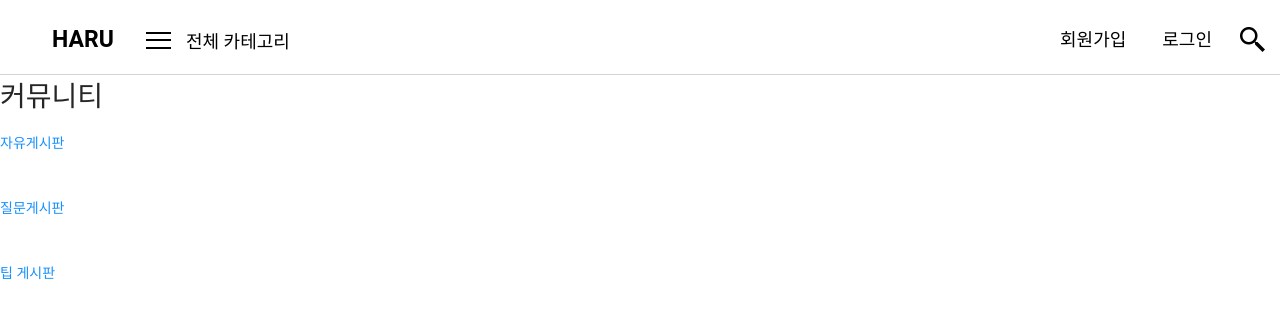
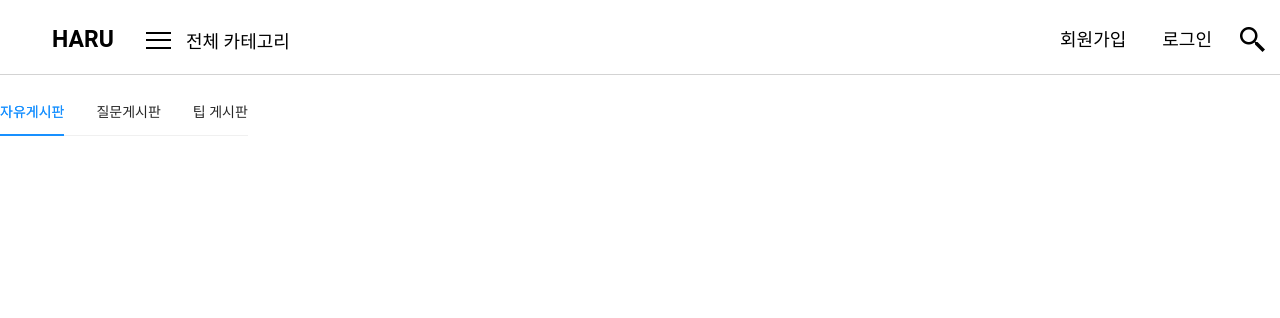
Before and after one commit to gyehwan24/Jaks1m_front, a React (Create React App) app: page /community in a window 1280 px wide. Shown: the top 318 px of the page. Built offline with nearby package versions, Linux system fonts and the light colour scheme.

Commit message:
develop community

```diff
--- a/src/components/BoardList.js
+++ b/src/components/BoardList.js
@@ -1,13 +1,34 @@
 import { useEffect, useState } from "react";
 import { useDispatch } from "react-redux";
 import { getCommunity } from "../_actions/community";
-import { Link } from "react-router-dom";
+import { Link, useNavigate } from "react-router-dom";
 import { Avatar, List } from "antd";
-
-function BoardList() {
+import { Pagination } from "antd";
+import { Tabs } from "antd";
+const { TabPane } = Tabs;
+function BoardList(props) {
   const dispatch = useDispatch();
-  let board_type = new URL(window.location.href).searchParams.get("category");
+  const navigate = useNavigate();
+  // let board_type = new URL(window.location.href).searchParams.get("category");
+  let board_type = props.type;
   const [articles, setArticles] = useState([]);
+  const [currentPage, setCurrentPage] = useState(1);
+  const handlePageChange = (page) => {
+    setCurrentPage(page);
+  };
+  const onTabClick = (event) => {
+    console.log(event);
+    switch (event) {
+      case "1":
+        navigate("/community/category?category=freeboard");
+        break;
+      case "2":
+        navigate("/community/category?category=questionboard");
+        break;
+      case "3":
+        navigate("/community/category?category=tipboard");
+    }
+  };
   useEffect(() => {
     dispatch(getCommunity(board_type)).then((response) => {
       console.log(response);
@@ -17,11 +38,15 @@ function BoardList() {
   let url = `posting/?category=${board_type}`;
 
   return (
-    <div>
+    <div style={{ position: "absolute", top: "90px", left: "0px" }}>
+      <Tabs defaultActiveKey="1" onTabClick={onTabClick} centered>
+        <TabPane tab="자유게시판" key="1"></TabPane>
+        <TabPane tab="질문게시판" key="2"></TabPane>
+        <TabPane tab="팁 게시판" key="3"></TabPane>
+      </Tabs>
       <button style={{ backgroundColor: "white", borderColor: "lightgray" }}>
         <Link to={url}>글쓰기</Link>
       </button>
-
       <List
         itemLayout="horizontal"
         dataSource={articles}
@@ -38,6 +63,13 @@ function BoardList() {
           </List.Item>
         )}
       />
+      <Pagination
+        current={currentPage}
+        onChange={handlePageChange}
+        total={10}
+        centered
+      />
+
       {/* <ul>
         {articles &&
           articles.map((item) => (
--- a/src/components/Header.js
+++ b/src/components/Header.js
@@ -50,7 +50,9 @@ function Header() {
                   </ul>
                   <ul>
                     <li>
-                      <Link to="/community">커뮤니티</Link>
+                      <Link to="community/category?category=questionboard">
+                        커뮤니티
+                      </Link>
                     </li>
                   </ul>
                   <ul>
--- a/src/routes/Board.js
+++ b/src/routes/Board.js
@@ -1,13 +1,14 @@
 import BoardList from "../components/BoardList";
 import Header from "../components/Header";
+
 function Board() {
   let board_type = new URL(window.location.href).searchParams.get("category");
+
   return (
     <div>
-      <Header />
-      <h1>게시판_{board_type}</h1>
       {/* 글 목록을 불러온다. */}
       <BoardList />
+      <Header />
     </div>
   );
 }
--- a/src/routes/Community.js
+++ b/src/routes/Community.js
@@ -1,25 +1,34 @@
-import { Link } from "react-router-dom";
+import { Link, useNavigate } from "react-router-dom";
+
 import Header from "../components/Header";
 import BoardList from "../components/BoardList";
 import { Tabs } from "antd";
 const { TabPane } = Tabs;
 function Community() {
+  const navigate = useNavigate();
+  const onTabClick = (event) => {
+    console.log(event);
+    switch (event) {
+      case "1":
+        navigate("/community/category?category=freeboard");
+        break;
+      case "2":
+        navigate("/community/category?category=questionboard");
+        break;
+      case "3":
+        navigate("/community/category?category=tipboard");
+    }
+  };
   return (
     <div>
-      <Header />
-      <h1>커뮤니티</h1>
-      {/* <Tabs defaultActiveKey="1" centered>
-        <TabPane tab="자유게시판" key="1" onClick={() => console.log("zzz")}>
-          <BoardList />
-        </TabPane>
-        <TabPane tab="질문게시판" key="2">
-          <Link to="/community/category?category=questionboard" />
-        </TabPane>
-        <TabPane tab="팁 게시판" key="3">
-          <Link to="/community/category?category=tipboard" />
-        </TabPane>
-      </Tabs> */}
-      <nav>
+      <div style={{ position: "absolute", top: "90px", left: "0px" }}>
+        <Tabs defaultActiveKey="1" centered onTabClick={onTabClick}>
+          <TabPane tab="자유게시판" key="1"></TabPane>
+          <TabPane tab="질문게시판" key="2"></TabPane>
+          <TabPane tab="팁 게시판" key="3"></TabPane>
+        </Tabs>
+      </div>
+      {/* <nav>
         <div>
           <Link to="/community/category?category=freeboard">자유게시판</Link>
         </div>
@@ -32,7 +41,8 @@ function Community() {
         <div>
           <Link to="/community/category?category=tipboard">팁 게시판</Link>
         </div>
-      </nav>
+      </nav> */}
+      <Header />
     </div>
   );
 }
```
